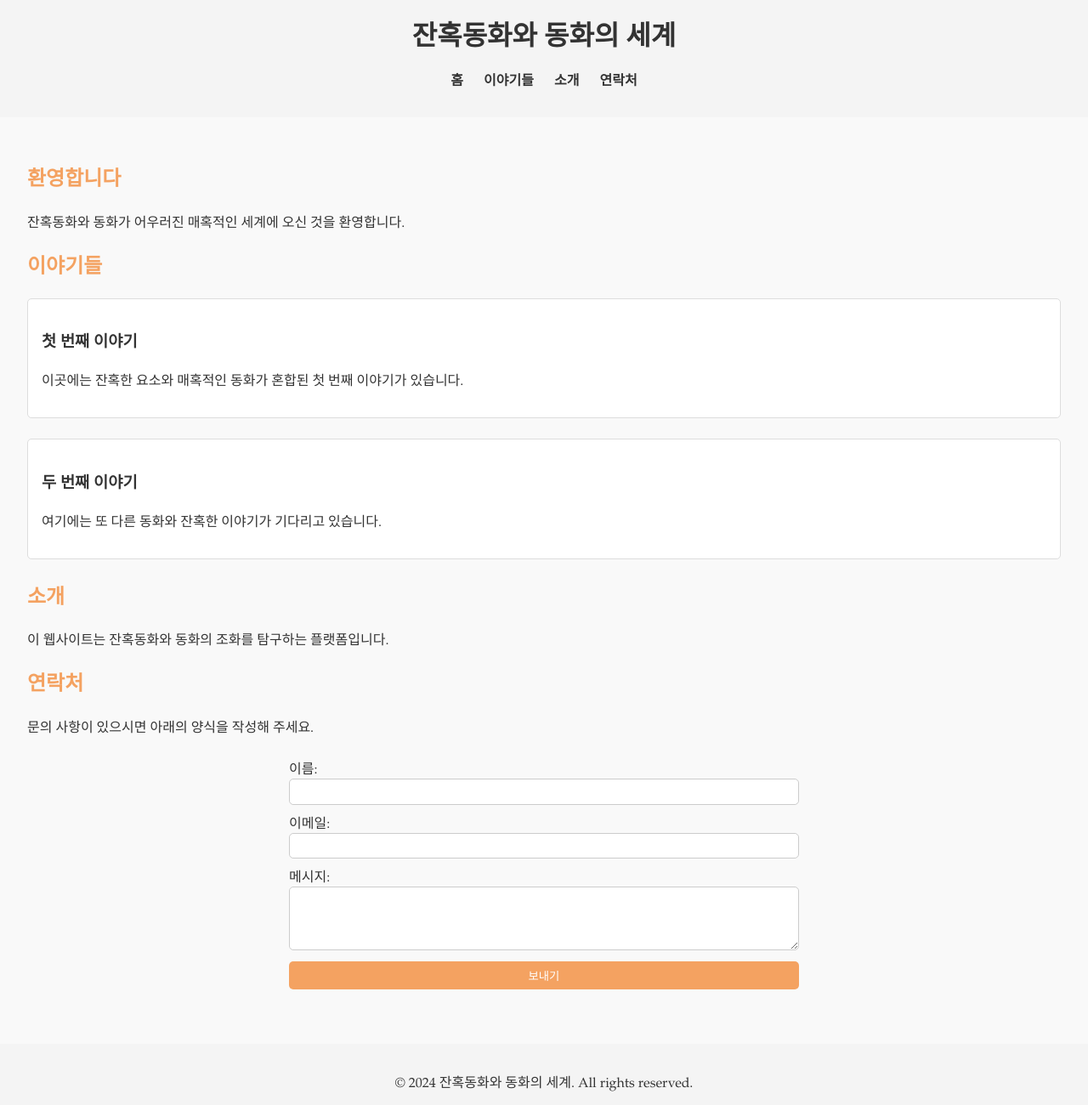
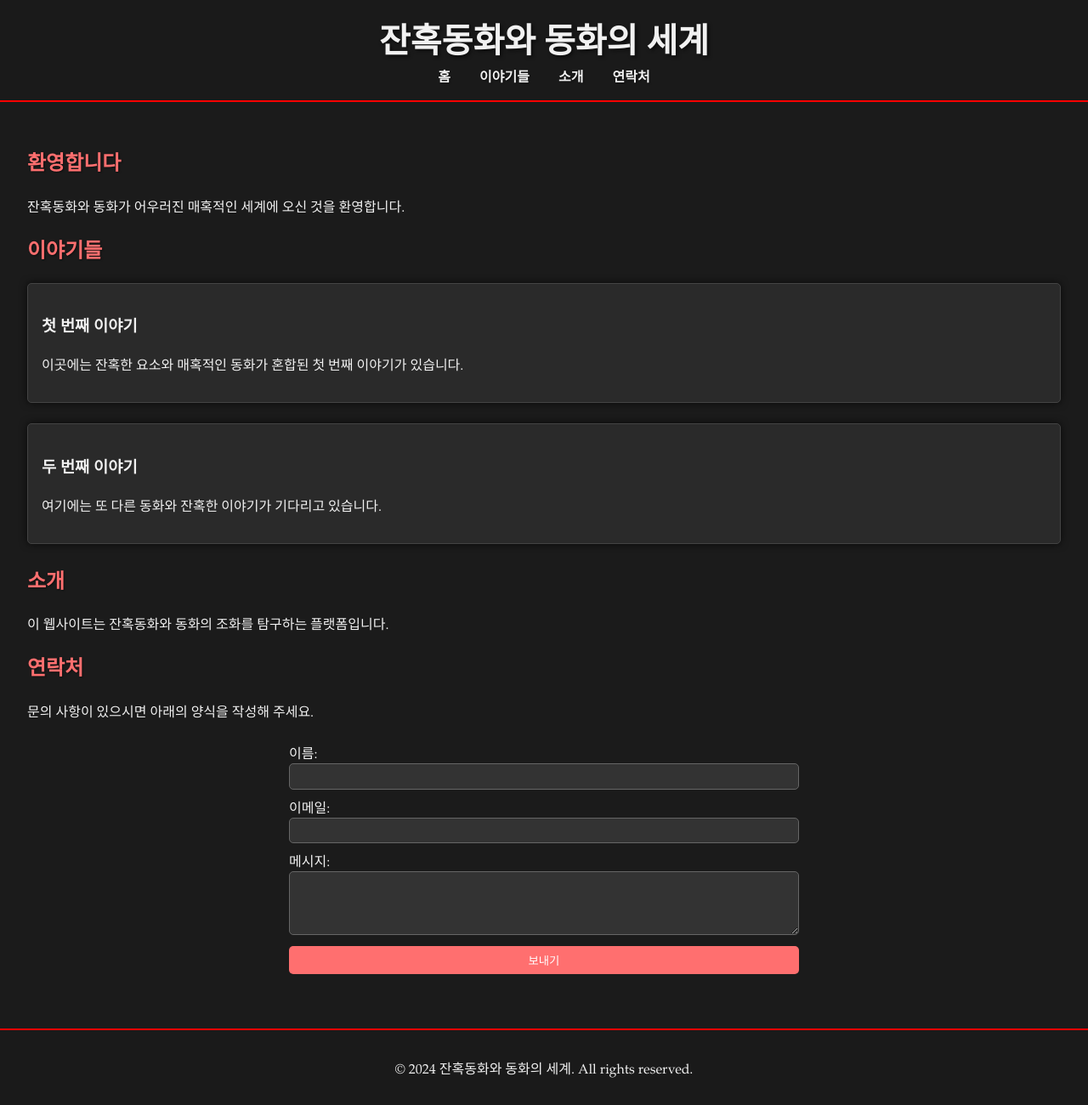
Before and after one commit to skybluelvoe/test_0724, a website built with Vite: page index.html in a window 1280 px wide. Shown: the whole page at 85% size. Built offline with nearby package versions, Linux system fonts and the light colour scheme.

Commit message:
수정 어둡고 붉다

```diff
--- a/styles.css
+++ b/styles.css
@@ -1,38 +1,42 @@
 /* styles.css */
 body {
   font-family: 'Garamond', serif;
-  color: #333; /* 텍스트 색상 변경 */
-  background-color: #f9f9f9; /* 밝은 배경색 */
+  color: #f1f1f1; /* 밝은 텍스트 색상 */
+  background-color: #1b1b1b; /* 어두운 배경색 */
   margin: 0;
   padding: 0;
 }
 
 header {
-  background: #f4f4f4; /* 밝은 배경색 */
-  color: #333; /* 텍스트 색상 변경 */
+  background: #1a1a1a; /* 더 어두운 배경색 */
+  color: #f1f1f1; /* 밝은 텍스트 색상 */
   padding: 1em;
   text-align: center;
+  border-bottom: 2px solid #f00; /* 붉은 하단 경계선 추가 */
 }
 
 header h1 {
   margin: 0;
-  font-size: 2em;
+  font-size: 2.5em;
+  text-shadow: 2px 2px 4px rgba(0, 0, 0, 0.6); /* 텍스트 그림자 추가 */
 }
 
 nav ul {
   list-style: none;
   padding: 0;
+  margin: 0;
 }
 
 nav ul li {
   display: inline;
-  margin: 0 10px;
+  margin: 0 15px;
 }
 
 nav ul li a {
-  color: #333; /* 링크 색상 변경 */
+  color: #f1f1f1; /* 링크 색상 */
   text-decoration: none;
   font-weight: bold;
+  text-shadow: 1px 1px 2px rgba(0, 0, 0, 0.5); /* 링크에 그림자 추가 */
 }
 
 main {
@@ -40,15 +44,17 @@ main {
 }
 
 h2 {
-  color: #f4a261; /* 제목 색상 유지 */
+  color: #ff6f6f; /* 붉은 색상 */
+  text-shadow: 1px 1px 2px rgba(0, 0, 0, 0.5); /* 텍스트 그림자 추가 */
 }
 
 article {
   margin-bottom: 1.5em;
   padding: 1em;
-  background: #fff; /* 밝은 배경색 */
-  border: 1px solid #ddd; /* 경계 색상 추가 */
+  background: #2a2a2a; /* 어두운 배경색 */
+  border: 1px solid #444; /* 어두운 경계선 */
   border-radius: 5px;
+  box-shadow: 0 0 10px rgba(0, 0, 0, 0.7); /* 박스 그림자 추가 */
 }
 
 form {
@@ -60,14 +66,20 @@ form {
 
 form label {
   margin-top: 0.5em;
+  color: #f1f1f1; /* 레이블 텍스트 색상 */
 }
 
 form input, form textarea {
   padding: 0.5em;
-  border: 1px solid #ccc; /* 경계 색상 변경 */
+  border: 1px solid #666;
   border-radius: 5px;
-  background: #fff; /* 입력 배경색 변경 */
-  color: #333; /* 입력 텍스트 색상 변경 */
+  background: #333;
+  color: #f1f1f1; /* 입력 텍스트 색상 */
+}
+
+form input:focus, form textarea:focus {
+  border-color: #ff6f6f; /* 포커스 시 붉은 테두리 색상 */
+  outline: none;
 }
 
 form button {
@@ -75,20 +87,21 @@ form button {
   padding: 0.5em;
   border: none;
   border-radius: 5px;
-  background: #f4a261; /* 버튼 색상 유지 */
-  color: #fff; /* 버튼 텍스트 색상 변경 */
+  background: #ff6f6f; /* 버튼 배경색 */
+  color: #fff; /* 버튼 텍스트 색상 */
   cursor: pointer;
 }
 
 form button:hover {
-  background: #e76f51; /* 버튼 호버 색상 유지 */
+  background: #e04d4d; /* 버튼 호버 시 색상 */
 }
 
 footer {
-  background: #f4f4f4; /* 밝은 배경색 */
-  color: #333; /* 텍스트 색상 변경 */
+  background: #1a1a1a; /* 어두운 배경색 */
+  color: #f1f1f1; /* 밝은 텍스트 색상 */
   text-align: center;
   padding: 1em;
   position: relative; /* 고정 위치 제거 */
   margin-top: 2em; /* 콘텐츠와 푸터 간의 여백 추가 */
+  border-top: 2px solid #f00; /* 붉은 상단 경계선 추가 */
 }
```
Also changed, not shown: main.js (added, +24 -0 lines).
